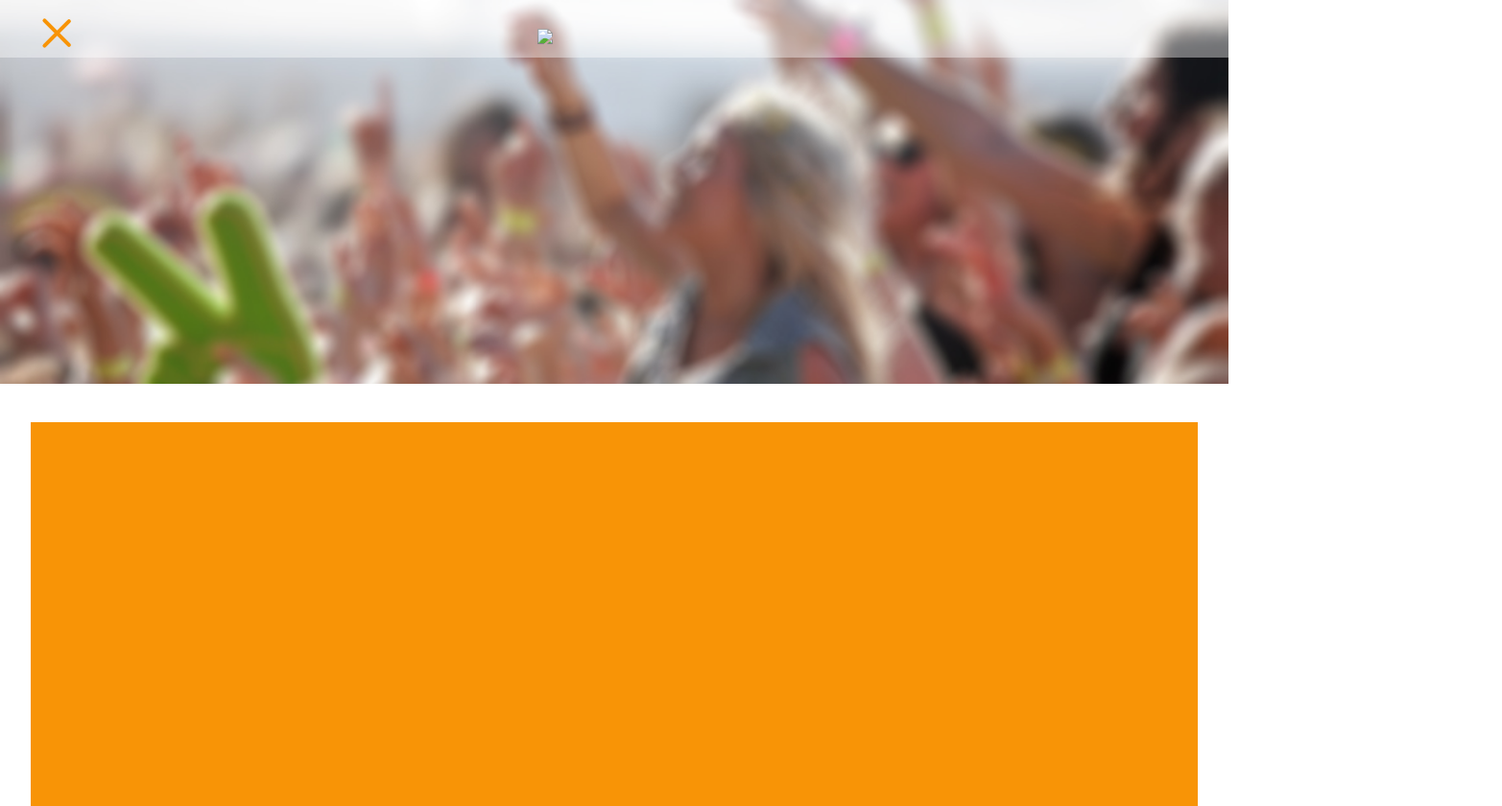
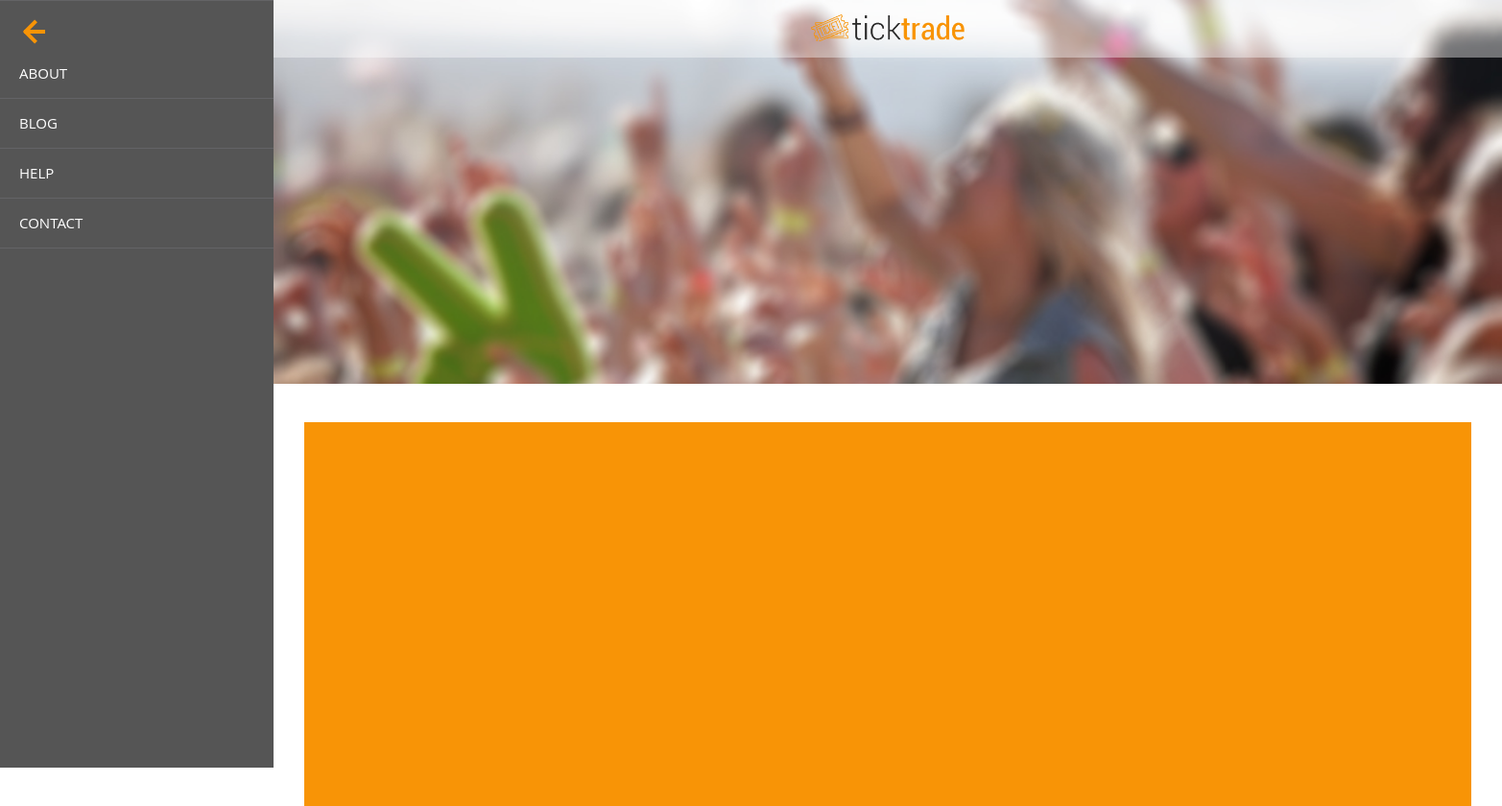
Before and after one commit to gileslauw/TicketsysteemFront, a plain HTML site: page src/index.html in a window 1280 px wide. Both pictures are taken after a click on the element 20 px from the left and 7 px from the top of the page. Shown: the whole page at 96% size, 1565 px wide, since content can reach past the window. Drawn offline with Linux system fonts and the light colour scheme.

Commit message:
menubutton van lucas vervangen omdat op niets trok en menu erin gestoken

```diff
--- a/src/index.html
+++ b/src/index.html
@@ -10,13 +10,24 @@
 <body>
  <header>
     <div id="bovenbar">
-        <div id="nav-icon">
-            <span></span>
-            <span></span>
-            <span></span>
+        <div class="hamburger">
+            <div></div>
+            <div></div>
+            <div></div>
         </div>
         <img id="logo" src="images/logo.png">
     </div>
+     <div class="menu">
+
+
+         <!-- Menu -->
+         <ul>
+             <li><a href="#">About</a></li>
+             <li><a href="#">Blog</a></li>
+             <li><a href="#">Help</a></li>
+             <li><a href="#">Contact</a></li>
+         </ul>
+     </div>
  </header>
  <section id="wrapper">
 
--- /dev/null
+++ b/src/js/menuopenen.js
@@ -0,0 +1,17 @@
+/**
+ * Created by giles on 20/11/2015.
+ */
+var main = function() {
+    /* Push the body and the nav over by 285px over */
+    $('.hamburger').click(function() {
+
+        $('body').animate({
+            left: "285px"
+        }, 200);
+    });
+
+
+};
+
+
+$(document).ready(main);
--- a/src/js/navnavigatie.js
+++ b/src/js/navnavigatie.js
@@ -1,10 +1,46 @@
 /**
- * Created by lucas on 19/11/2015.
+ * Created by giles on 19/11/2015.
  */
 
-$(document).ready(function(){
+$(function(){
+    var activateHamburger = function(event) {
 
-    $('#nav-icon').click(function(){
-        $(this).toggleClass('open');
+
+
+    };
+    $('.hamburger').click(function() {
+
+        var el = $(this);
+        if (el.hasClass('active')){
+            el.addClass('active-end');
+            el.one('transitionend', function(){
+                el.removeClass('active active-end')
+            });
+            $('html, body').animate({
+                left: "0px"
+            }, 200);
+
+
+            $('.menu').animate({
+                left: "-285px"
+            }, 200);
+
+        } else {
+            el.addClass('active');
+            $('html, body').animate({
+                left: "285px"
+            }, 200);
+
+            $('.menu').animate({
+                left: "0px"
+            }, 200);
+        }
+
+
+
     });
+
+
+
+
 });
--- a/src/less/navicoon.css
+++ b/src/less/navicoon.css
@@ -1,86 +1,94 @@
-/* NAV ICON ANIMATIE */
-#nav-icon {
-    width: 40px;
-    height: 15px;
-    position: relative;
-    -webkit-transform: rotate(0deg);
-    -moz-transform: rotate(0deg);
-    -o-transform: rotate(0deg);
-    transform: rotate(0deg);
-    -webkit-transition: .5s ease-in-out;
-    -moz-transition: .5s ease-in-out;
-    -o-transition: .5s ease-in-out;
-    transition: .5s ease-in-out;
-    cursor: pointer;
+*,
+*:before,
+*:after {
+    -moz-box-sizing: border-box;
+    -webkit-box-sizing: border-box;
+    box-sizing: border-box;
 }
 
-#nav-icon span {
-    margin-top: 20px;
-    margin-left: 40px;
-    display: block;
-    position: absolute;
-    height: 4px;
-    width: 100%;
-    background: #f89406;
-    border-radius: 9px;
-    opacity: 1;
-    left: 0;
-    -webkit-transform: rotate(0deg);
-    -moz-transform: rotate(0deg);
-    -o-transform: rotate(0deg);
-    transform: rotate(0deg);
-    -webkit-transition: .25s ease-in-out;
-    -moz-transition: .25s ease-in-out;
-    -o-transition: .25s ease-in-out;
-    transition: .25s ease-in-out;
+.hamburger {
+    *zoom: 1;
+    z-index: 30;
+}
+.hamburger:before, .hamburger:after {
+    content: " ";
+    display: table;
+}
+.hamburger:after {
+    clear: both;
 }
 
-#nav-icon {
+.hamburger {
+    cursor: pointer;
+    width: 30px;
+    height: 30px;
+    padding: 3px;
+    position: fixed;
+    left: 20px;
+    top: 20px;
 }
-
-#nav-icon span:nth-child(1) {
-    top: 0px;
-    -webkit-transform-origin: left ;
-    -moz-transform-origin: left ;
-    -o-transform-origin: left ;
-    transform-origin: left ;
+.hamburger > div {
+    background: #f89406;
+    height: 4px;
+    margin-bottom: 4px;
+    float: left;
+    width: 100%;
 }
-
-#nav-icon span:nth-child(2) {
-    top: 10px;
-    -webkit-transform-origin: left ;
-    -moz-transform-origin: left ;
-    -o-transform-origin: left ;
-    transform-origin: left ;
+.hamburger > div:nth-child(1), .hamburger > div:nth-child(3) {
+    float: right;
 }
-
-#nav-icon span:nth-child(3) {
-    top: 20px;
-    -webkit-transform-origin: left ;
-    -moz-transform-origin: left ;
-    -o-transform-origin: left ;
-    transform-origin: left ;
+.hamburger.active {
+    -moz-transition: all 0.6s ease;
+    -o-transition: all 0.6s ease;
+    -webkit-transition: all 0.6s ease;
+    transition: all 0.6s ease;
+    -moz-transform:  scale(1, 1) rotateZ(180deg) translate(0, 4px);
+    -ms-transform:  scale(1, 1) rotateZ(180deg) translate(0, 4px);
+    -webkit-transform:  scale(1, 1) rotateZ(180deg) translate(0, 4px);
+    transform:  scale(1, 1) rotateZ(180deg) translate(0, 4px);
 }
-
-#nav-icon.open span:nth-child(1) {
-    -webkit-transform: rotate(45deg);
-    -moz-transform: rotate(45deg);
-    -o-transform: rotate(45deg);
-    transform: rotate(45deg);
-    top: -2px;
-    left: 5px;
+.hamburger.active > div {
+    -moz-transition: all 0.6s ease;
+    -o-transition: all 0.6s ease;
+    -webkit-transition: all 0.6s ease;
+    transition: all 0.6s ease;
 }
-
-#nav-icon.open span:nth-child(2) {
-    width: 0%;
-    opacity: 0;
+.hamburger.active > div:nth-child(1), .hamburger.active > div:nth-child(3) {
+    width: 70%;
 }
-
-#nav-icon.open span:nth-child(3) {
-    -webkit-transform: rotate(-45deg);
-    -moz-transform: rotate(-45deg);
-    -o-transform: rotate(-45deg);
-    transform: rotate(-45deg);
-    top: 27px;
-    left: 5px;
+.hamburger.active > div:nth-child(2) {
+    width: 90%;
 }
+.hamburger.active > div:nth-child(1) {
+    -moz-transform:  scale(1, 1) rotateZ(45deg) translate(2px, 2px);
+    -ms-transform:  scale(1, 1) rotateZ(45deg) translate(2px, 2px);
+    -webkit-transform:  scale(1, 1) rotateZ(45deg) translate(2px, 2px);
+    transform:  scale(1, 1) rotateZ(45deg) translate(2px, 2px);
+}
+.hamburger.active > div:nth-child(3) {
+    -moz-transform:  scale(1, 1) rotateZ(-45deg) translate(2px, -2px);
+    -ms-transform:  scale(1, 1) rotateZ(-45deg) translate(2px, -2px);
+    -webkit-transform:  scale(1, 1) rotateZ(-45deg) translate(2px, -2px);
+    transform:  scale(1, 1) rotateZ(-45deg) translate(2px, -2px);
+}
+.hamburger.active.active-end {
+    -moz-transform:  scale(1, 1) rotateZ(360deg) translate(0, 0);
+    -ms-transform:  scale(1, 1) rotateZ(360deg) translate(0, 0);
+    -webkit-transform:  scale(1, 1) rotateZ(360deg) translate(0, 0);
+    transform:  scale(1, 1) rotateZ(360deg) translate(0, 0);
+}
+.hamburger.active.active-end > div {
+    width: 100%;
+}
+.hamburger.active.active-end > div:nth-child(1) {
+    -moz-transform:  scale(1, 1) rotateZ(0deg) translate(0, 0);
+    -ms-transform:  scale(1, 1) rotateZ(0deg) translate(0, 0);
+    -webkit-transform:  scale(1, 1) rotateZ(0deg) translate(0, 0);
+    transform:  scale(1, 1) rotateZ(0deg) translate(0, 0);
+}
+.hamburger.active.active-end > div:nth-child(3) {
+    -moz-transform:  scale(1, 1) rotateZ(0deg) translate(0, 0);
+    -ms-transform:  scale(1, 1) rotateZ(0deg) translate(0, 0);
+    -webkit-transform:  scale(1, 1) rotateZ(0deg) translate(0, 0);
+    transform:  scale(1, 1) rotateZ(0deg) translate(0, 0);
+}
--- a/src/less/style.less
+++ b/src/less/style.less
@@ -3,6 +3,10 @@
 *{
   margin: 0;
   padding:0;
+}
+
+body{
+  position:relative;
 }
 
 header{
@@ -35,3 +39,38 @@ header{
   margin-right: auto;
   margin-top: 40px;
 }
+
+.menu {
+
+  left: -285px;
+  background-color: #555555;
+  height: 100%;
+  position: fixed;
+  width: 285px;
+  top:0px;
+
+}
+
+.menu ul {
+  border-top: 1px solid #636366;
+  list-style: none;
+  margin: 0;
+  padding: 0;
+  padding-top:50px;
+}
+
+.menu li {
+  border-bottom: 1px solid #636366;
+  font-family: 'Open Sans', sans-serif;
+  line-height: 45px;
+  padding-bottom: 3px;
+  padding-left: 20px;
+  padding-top: 3px;
+}
+
+.menu a {
+  color: #fff;
+  font-size: 15px;
+  text-decoration: none;
+  text-transform: uppercase;
+}
```
Also changed, not shown: src/images/logo.png (added), src/less/style.css.
